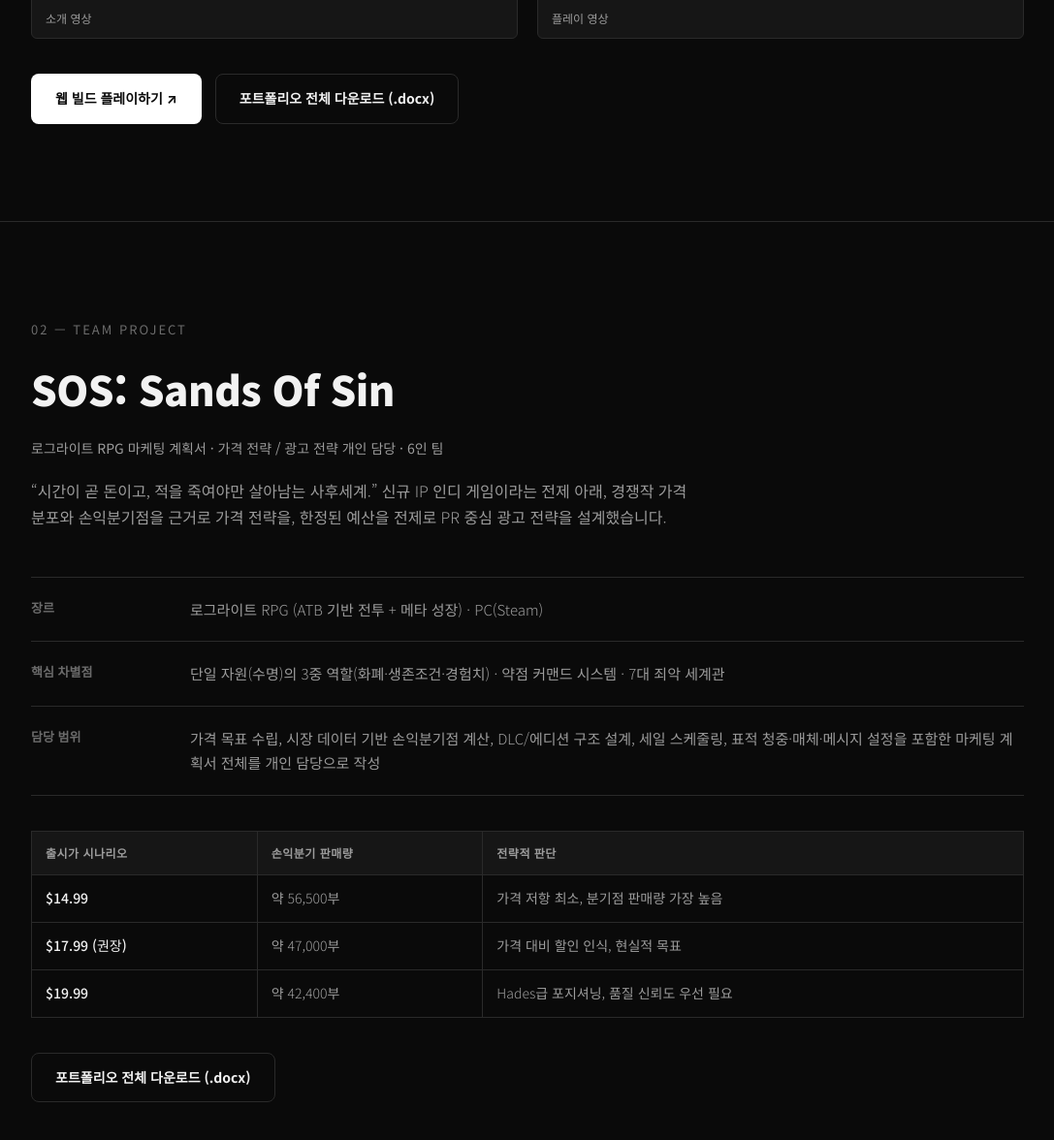
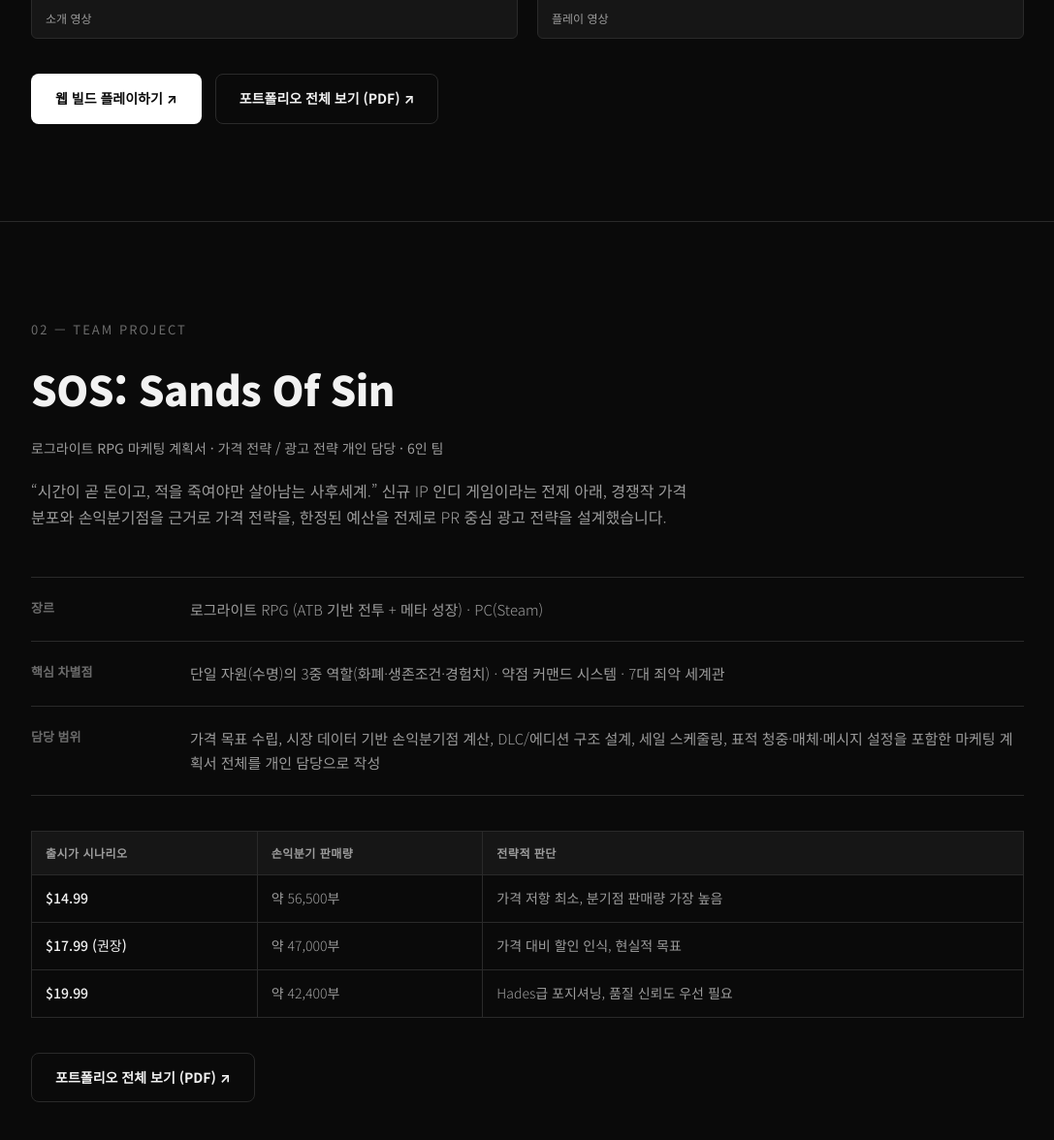
Before and after one commit to Geato7/choijihwan-portfolio, a plain HTML site: page index.html in a window 1280 px wide. Shown: the part 2475-3651 px from the top of the page at 97% size, without its empty margins (96-1183 px from the left). Drawn offline with Linux system fonts and the light colour scheme.

Commit message:
포트폴리오 문서를 PDF로 교체
.docx는 브라우저에서 바로 열리지 않고 다운로드를 강제한다. Word로 PDF 변환해
새 탭에서 바로 볼 수 있게 링크를 바꿨다. BELIEF 12.4MB -> 0.4MB, SOS 0.3MB.

원본 .docx는 레포에서 제외(.gitignore)하고 로컬 백업으로 옮겼다.

Co-Authored-By: Claude Opus 5 <noreply@anthropic.com>

```diff
--- a/index.html
+++ b/index.html
@@ -273,7 +273,7 @@
 
       <div class="cta-row">
         <a class="btn btn-primary" href="https://chlgmlwo.github.io/belief/" target="_blank" rel="noopener">웹 빌드 플레이하기 ↗</a>
-        <a class="btn btn-outline" href="files/BELIEF_포트폴리오_최지환.docx" download>포트폴리오 전체 다운로드 (.docx)</a>
+        <a class="btn btn-outline" href="files/BELIEF_포트폴리오_최지환.pdf" target="_blank" rel="noopener">포트폴리오 전체 보기 (PDF) ↗</a>
       </div>
     </div>
   </section>
@@ -318,7 +318,7 @@
       </table>
 
       <div class="cta-row">
-        <a class="btn btn-outline" href="files/SOS_마케팅기획_포트폴리오_최지환.docx" download>포트폴리오 전체 다운로드 (.docx)</a>
+        <a class="btn btn-outline" href="files/SOS_마케팅기획_포트폴리오_최지환.pdf" target="_blank" rel="noopener">포트폴리오 전체 보기 (PDF) ↗</a>
       </div>
     </div>
   </section>
```
Also changed, not shown: 6 other files.
